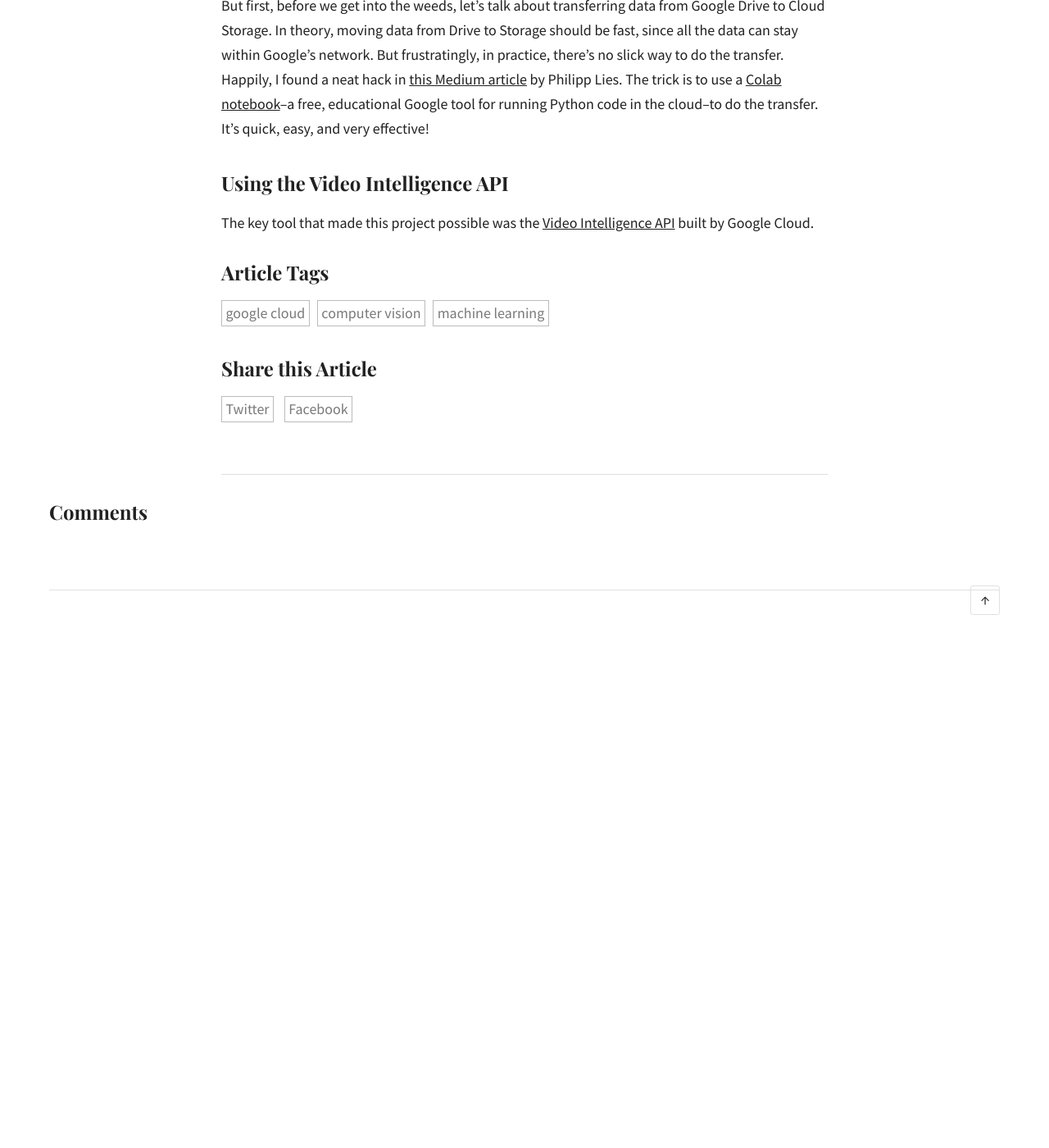
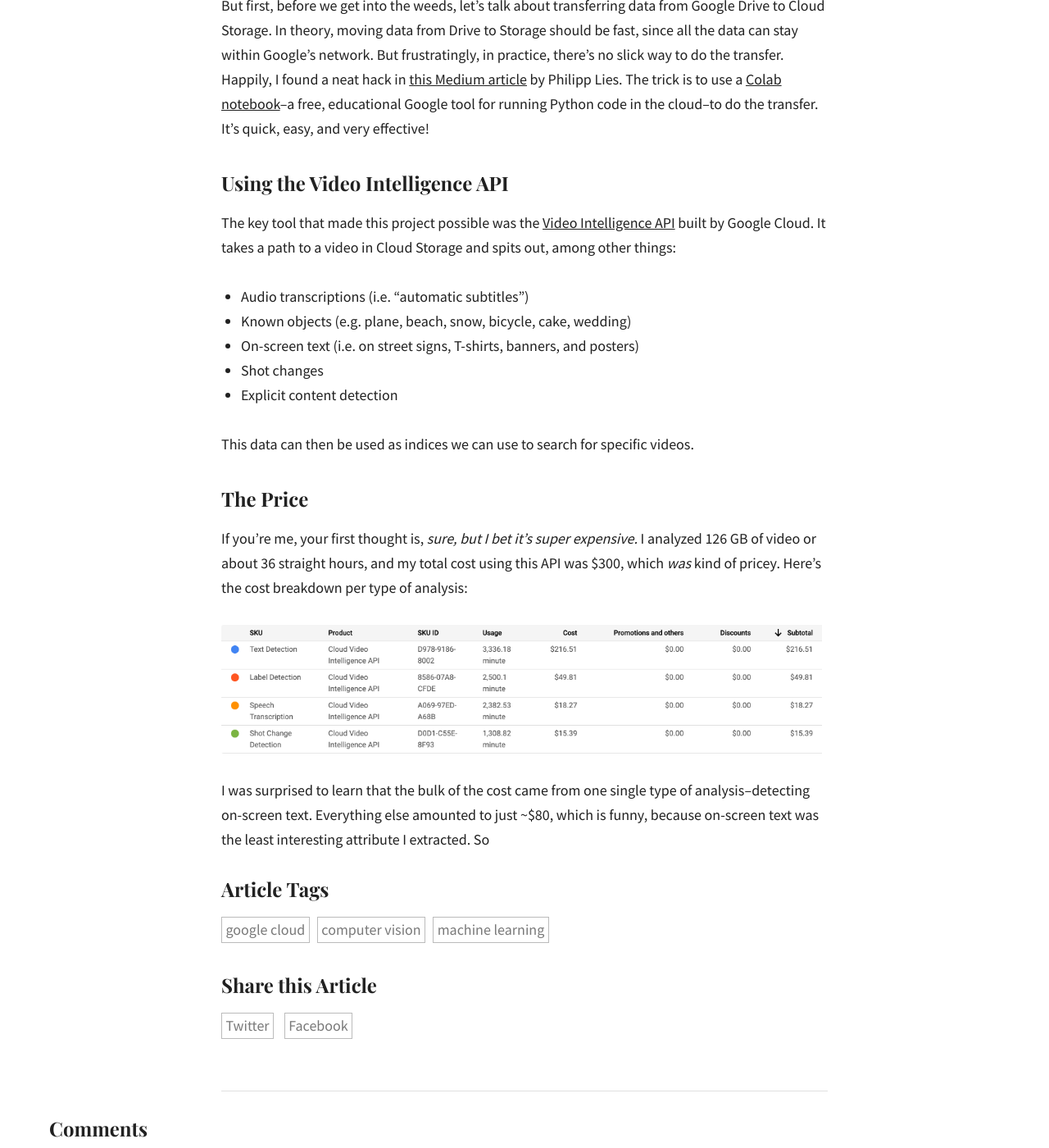
Before and after one commit to dalequark/daleonai, a Jekyll site: the page built from _posts/2020-06-12-building-an-ai-powered-searchable-video-archive.md, in a window 1280 px wide and 1400 px high, scrolled down 4937 px. Shown: the whole window at 82% size. Built offline with Jekyll 4.4.1, drawn with Linux system fonts in a browser that asks for light colours; some web fonts are replaced; comment, search, counter and statistics services are not loaded; before the commit the page ends 5717 px from its top, so only the background shows below that.

Commit message:
Update from Forestry.io Dale updated _posts/2020-06-12-building-an-ai-powered-searchable-video-archive.md

```diff
--- a/_posts/2020-06-12-building-an-ai-powered-searchable-video-archive.md
+++ b/_posts/2020-06-12-building-an-ai-powered-searchable-video-archive.md
@@ -71,4 +71,20 @@
 
 ### Using the Video Intelligence API
 
-The key tool that made this project possible was the [Video Intelligence API](cloud.google.com/video-intelligence) built by Google Cloud.
+The key tool that made this project possible was the [Video Intelligence API](cloud.google.com/video-intelligence) built by Google Cloud. It takes a path to a video in Cloud Storage and spits out, among other things:
+
+* Audio transcriptions (i.e. “automatic subtitles”)
+* Known objects (e.g. plane, beach, snow, bicycle, cake, wedding)
+* On-screen text (i.e. on street signs, T-shirts, banners, and posters)
+* Shot changes
+* Explicit content detection
+
+This data can then be used as indices we can use to search for specific videos.
+
+### The Price
+
+If you're me, your first thought is, _sure, but I bet it's super expensive._ I analyzed 126 GB of video or about 36 straight hours, and my total cost using this API was $300, which _was_ kind of pricey. Here's the cost breakdown per type of analysis:
+
+![](/images/screen-shot-2020-06-16-at-12-36-19-am.png)
+
+I was surprised to learn that the bulk of the cost came from one single type of analysis--detecting on-screen text. Everything else amounted to just \~$80, which is funny, because on-screen text was the least interesting attribute I extracted. So
```
